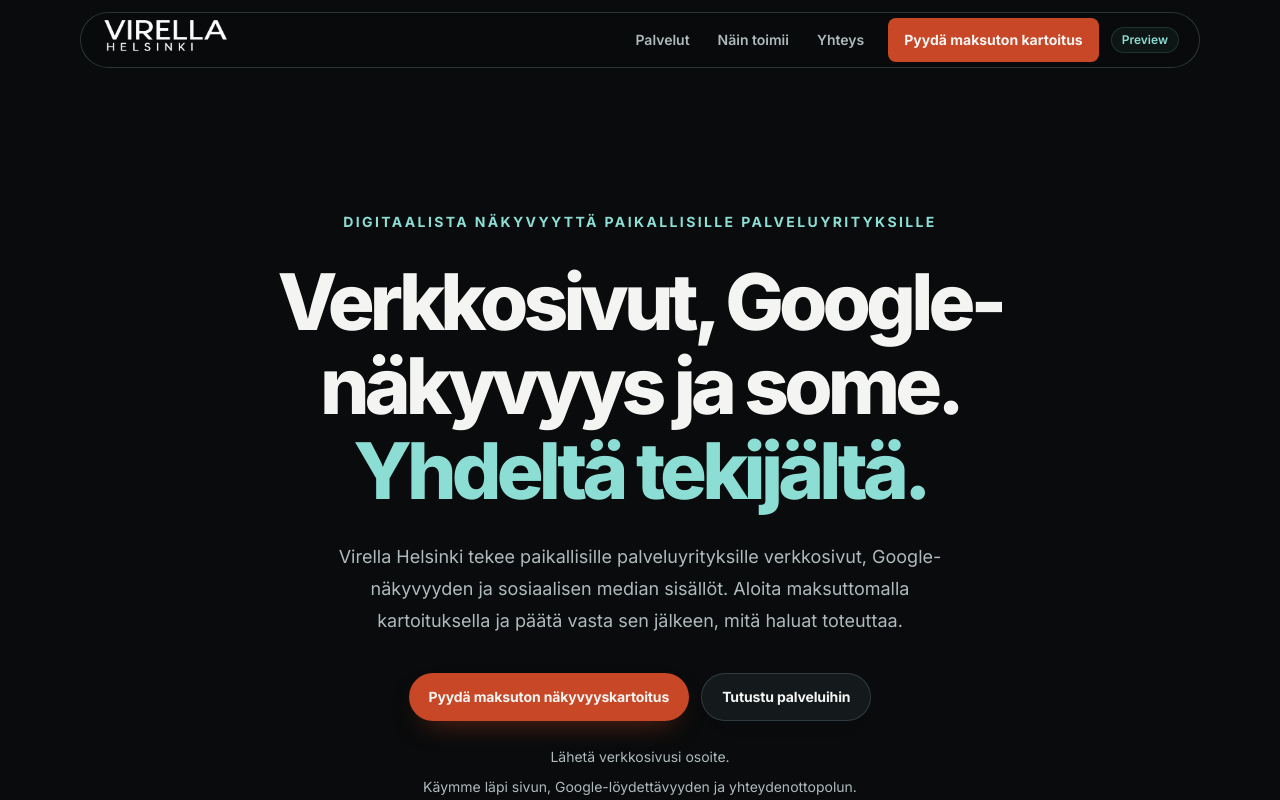
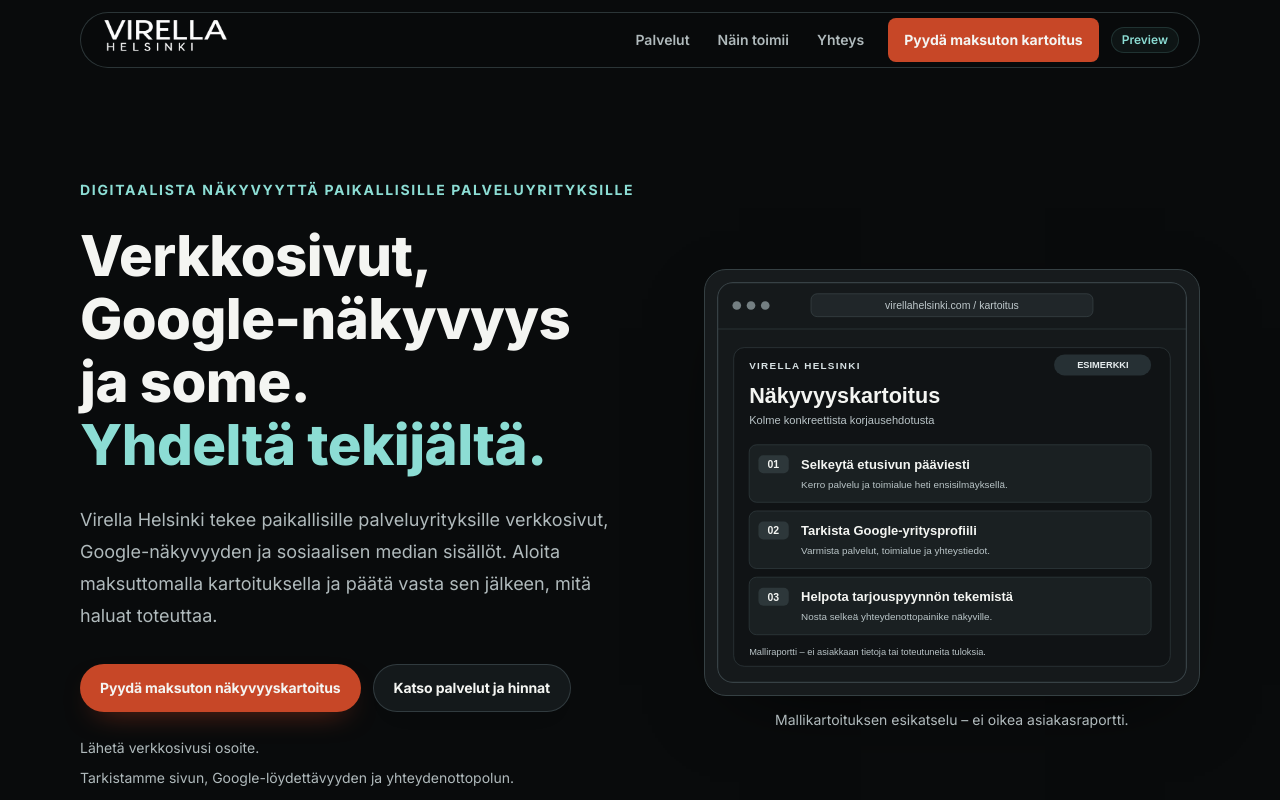
Before and after one commit to Jambovisuaalit/virella-helsinki-web, a Next.js app: page / in a window 1280 px wide. Shown: the top 800 px of the page. Built offline with nearby package versions, Linux system fonts and the light colour scheme.

Commit message:
style: open homepage H1 tracking and add real SVG mock-audit preview in hero

```diff
--- a/app/page.tsx
+++ b/app/page.tsx
@@ -1,4 +1,5 @@
 import type { Metadata } from "next";
+import Image from "next/image";
 import { SectionContainer } from "@/components/layout/section-container";
 import { SiteFooter } from "@/components/site/footer";
 import { SiteHeader } from "@/components/site/header";
@@ -82,34 +83,52 @@ export default function Home() {
       <a href="#main-content" className="landing-skip-link">Siirry sisältöön</a>
       <SiteHeader />
       <main id="main-content">
-        <section className="px-0 pb-14 pt-24 sm:pb-20 sm:pt-32 lg:pt-36" aria-labelledby="home-title">
+        <section className="px-0 pb-14 pt-14 sm:pb-20 sm:pt-20 lg:pt-28" aria-labelledby="home-title">
           <SectionContainer>
-            <div className="mx-auto max-w-[1040px] text-center">
-              <p className="mb-7 text-xs font-bold uppercase tracking-[0.17em] text-brand sm:text-sm">
+            <div className="grid items-center gap-12 lg:grid-cols-[minmax(0,1.06fr)_minmax(0,0.94fr)] lg:gap-10 xl:gap-16">
+              <div className="min-w-0">
+                <p className="mb-6 text-xs font-bold uppercase tracking-[0.12em] text-brand sm:text-sm">
                   Digitaalista näkyvyyttä paikallisille palveluyrityksille
                 </p>
-              <h1 id="home-title" className="text-[clamp(2.65rem,6.1vw,5.25rem)] font-extrabold leading-[1.08] tracking-[-0.062em] text-foreground">
-                Verkkosivut, Google-näkyvyys ja some.<br />
+                <h1 id="home-title" className="max-w-[710px] text-[clamp(2.05rem,4.4vw,4rem)] font-extrabold leading-[1.12] tracking-[-0.01em] text-foreground">
+                  Verkkosivut, Google-näkyvyys ja some.{" "}
                   <span className="text-brand">Yhdeltä tekijältä.</span>
                 </h1>
-              <p className="mx-auto mt-7 max-w-[640px] text-base leading-8 text-muted sm:text-lg">
+                <p className="mt-7 max-w-[590px] text-base leading-8 text-muted sm:text-lg">
                   Virella Helsinki tekee paikallisille palveluyrityksille verkkosivut, Google-näkyvyyden ja sosiaalisen median sisällöt. Aloita maksuttomalla kartoituksella ja päätä vasta sen jälkeen, mitä haluat toteuttaa.
                 </p>
-              <div className="mt-9 flex flex-col items-center justify-center gap-3 sm:flex-row">
-                <ButtonLink href="/aloita?kartoitus=1" className="w-full max-w-[330px] sm:w-auto">
+                <div className="mt-8 flex flex-col items-start gap-3 sm:flex-row">
+                  <ButtonLink href="/aloita?kartoitus=1" className="w-full sm:w-auto">
                     Pyydä maksuton näkyvyyskartoitus
                   </ButtonLink>
-                <ButtonLink href="#palvelut" variant="secondary" className="w-full max-w-[330px] sm:w-auto">
-                  Tutustu palveluihin
+                  <ButtonLink href="#palvelut" variant="secondary" className="w-full sm:w-auto">
+                    Katso palvelut ja hinnat
                   </ButtonLink>
                 </div>
-              <div className="mx-auto mt-6 max-w-[650px] space-y-1.5 text-sm leading-6 text-muted" aria-label="Näkyvyyskartoituksen toimitus">
+                <div className="mt-6 space-y-1.5 text-sm leading-6 text-muted" aria-label="Näkyvyyskartoituksen toimitus">
                   <p>Lähetä verkkosivusi osoite.</p>
-                <p>Käymme läpi sivun, Google-löydettävyyden ja yhteydenottopolun.</p>
-                <p className="font-semibold text-foreground">Saat 3 tärkeintä korjausehdotusta sähköpostiisi 2 arkipäivässä.</p>
+                  <p>Tarkistamme sivun, Google-löydettävyyden ja yhteydenottopolun.</p>
+                  <p className="font-semibold text-foreground">Saat 3 tärkeintä korjausehdotusta 2 arkipäivässä.</p>
                 </div>
               </div>
-            <div className="mt-20 grid grid-cols-2 gap-y-5 border-y border-border py-6 text-center text-sm font-medium text-muted md:grid-cols-4 md:gap-y-0">
+              <figure className="min-w-0">
+                <div className="rounded-[22px] border border-border bg-surface p-2 shadow-[0_24px_80px_-35px_rgba(0,0,0,0.8)] sm:p-3">
+                  <Image
+                    src="/images/kartoitus-esimerkki.svg"
+                    alt="Havainnekuva näkyvyyskartoituksen malliraportista: kolme esimerkkikorjausta verkkosivun viestiin, Google-yritysprofiiliin ja tarjouspyyntöpolkuun."
+                    width={760}
+                    height={648}
+                    priority
+                    unoptimized
+                    className="h-auto w-full rounded-2xl"
+                  />
+                </div>
+                <figcaption className="mt-3 text-center text-sm leading-6 text-muted">
+                  Mallikartoituksen esikatselu – ei oikea asiakasraportti.
+                </figcaption>
+              </figure>
+            </div>
+            <div className="mt-16 grid grid-cols-2 gap-y-5 border-y border-border py-6 text-center text-sm font-medium text-muted md:grid-cols-4 md:gap-y-0">
               {["Verkkosivut", "Google-löydettävyys", "Sosiaalinen media", "Yhteydenottopolku"].map((item, index) => (
                 <span key={item} className={index % 2 === 1 ? "border-l border-border px-3 md:border-l" : "px-3 md:border-l md:first:border-l-0"}>
                   {item}
```
Lines whose indentation alone changed are shown as unchanged.
